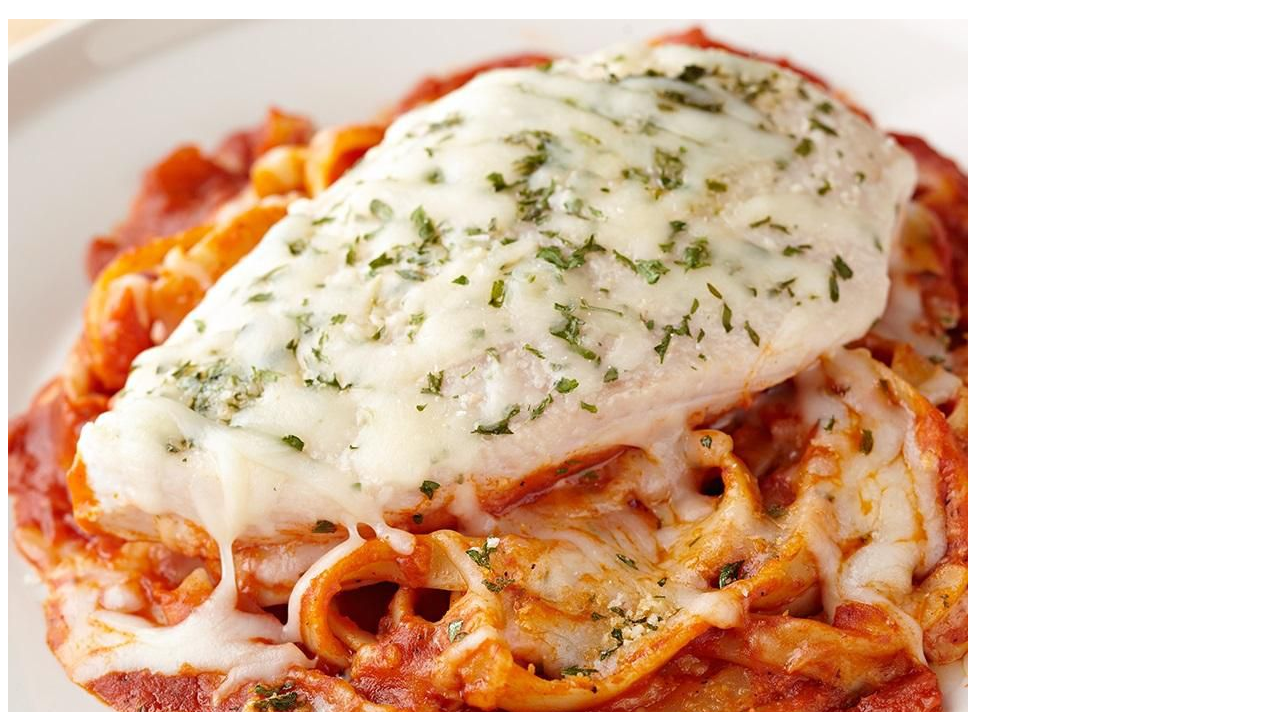
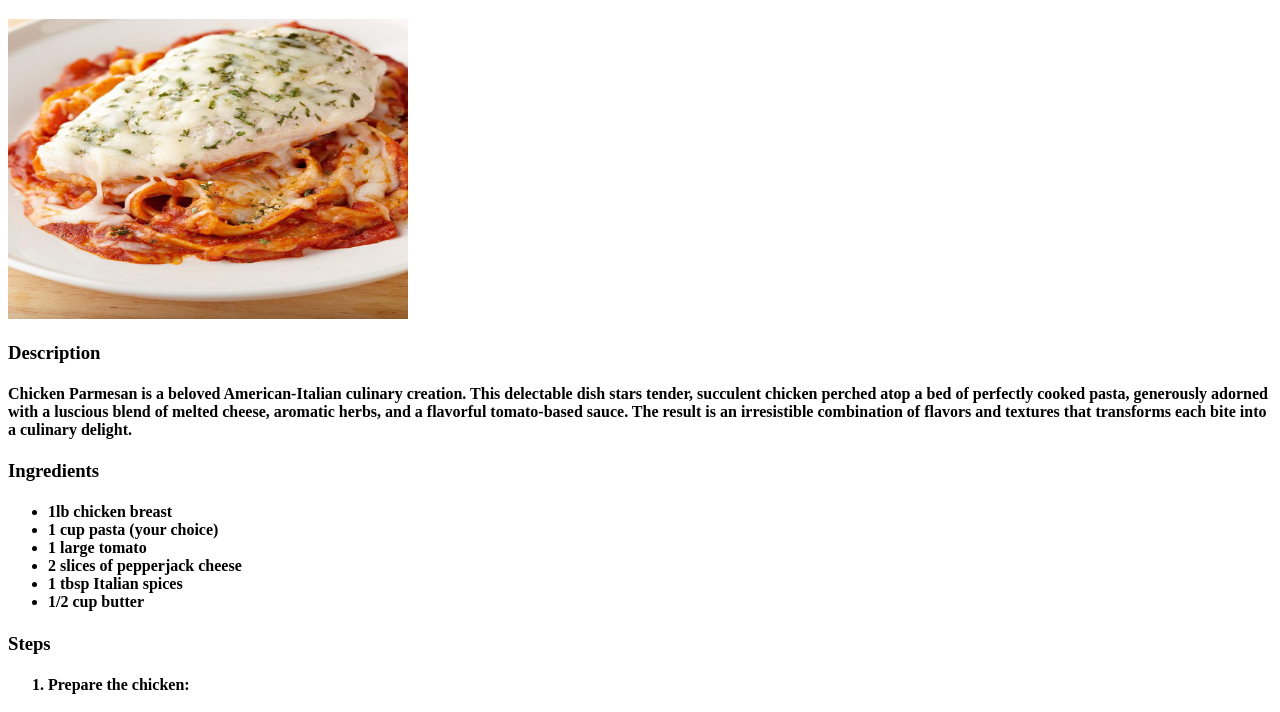
Before and after one commit to jcort7V/odin-recipe, a plain HTML site: page recipes/chicken-parmesan.html in a window 1280 px wide. Shown: the part 61-773 px from the top of the page. Drawn offline with Linux system fonts and the light colour scheme.

Commit message:
Resize chicken-parmesan.jpg

```diff
--- a/recipes/chicken-parmesan.html
+++ b/recipes/chicken-parmesan.html
@@ -8,7 +8,7 @@
 <body>
     <h1>Chicken Parmesan</h1>
     <p>
-        <img src="images/chicken-parmesan.jpg" alt="Huevos Rancheros image">
+        <img src="images/chicken-parmesan.jpg" alt="Huevos Rancheros image" height="300" width="400">
     </p>
     <p>
         <h3>Description</h3>
```
